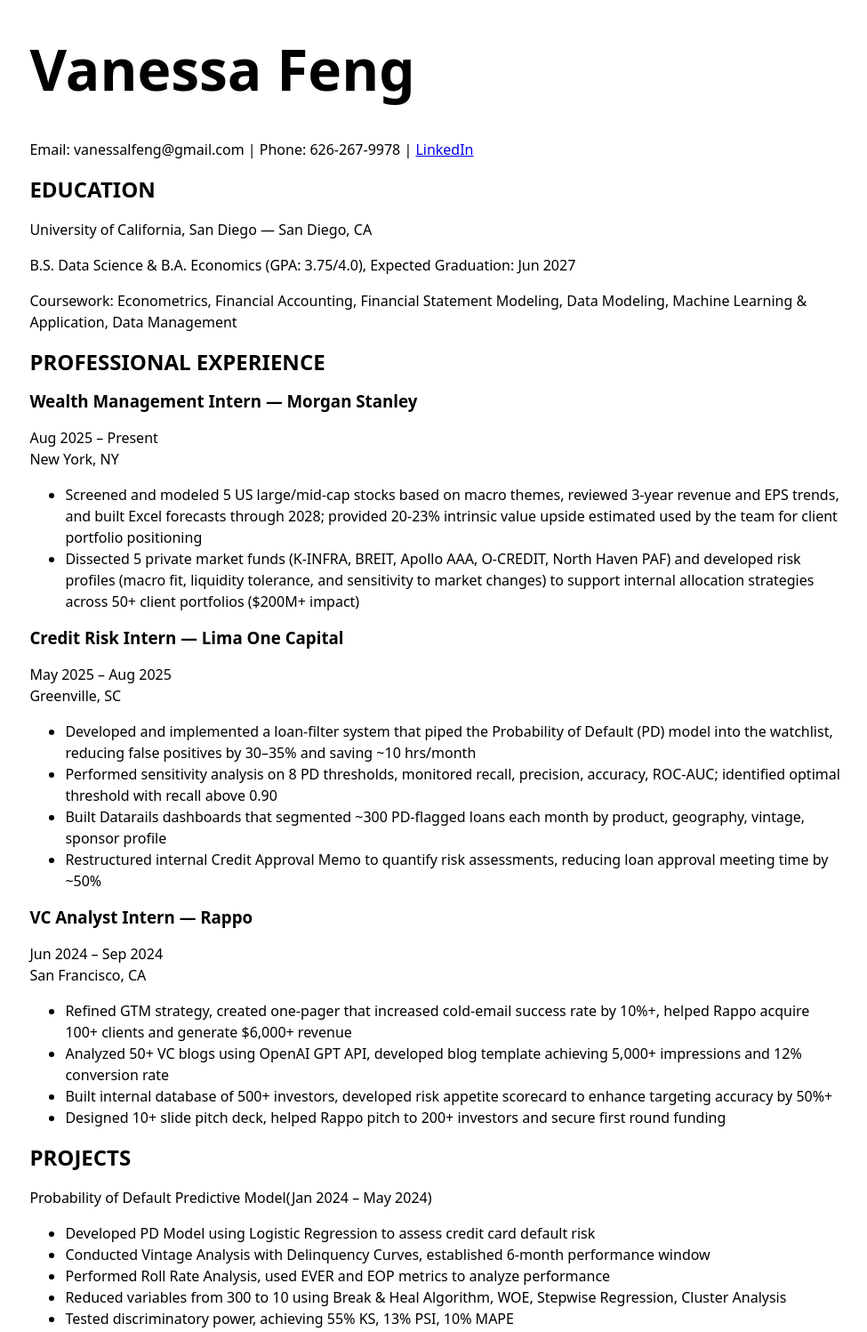
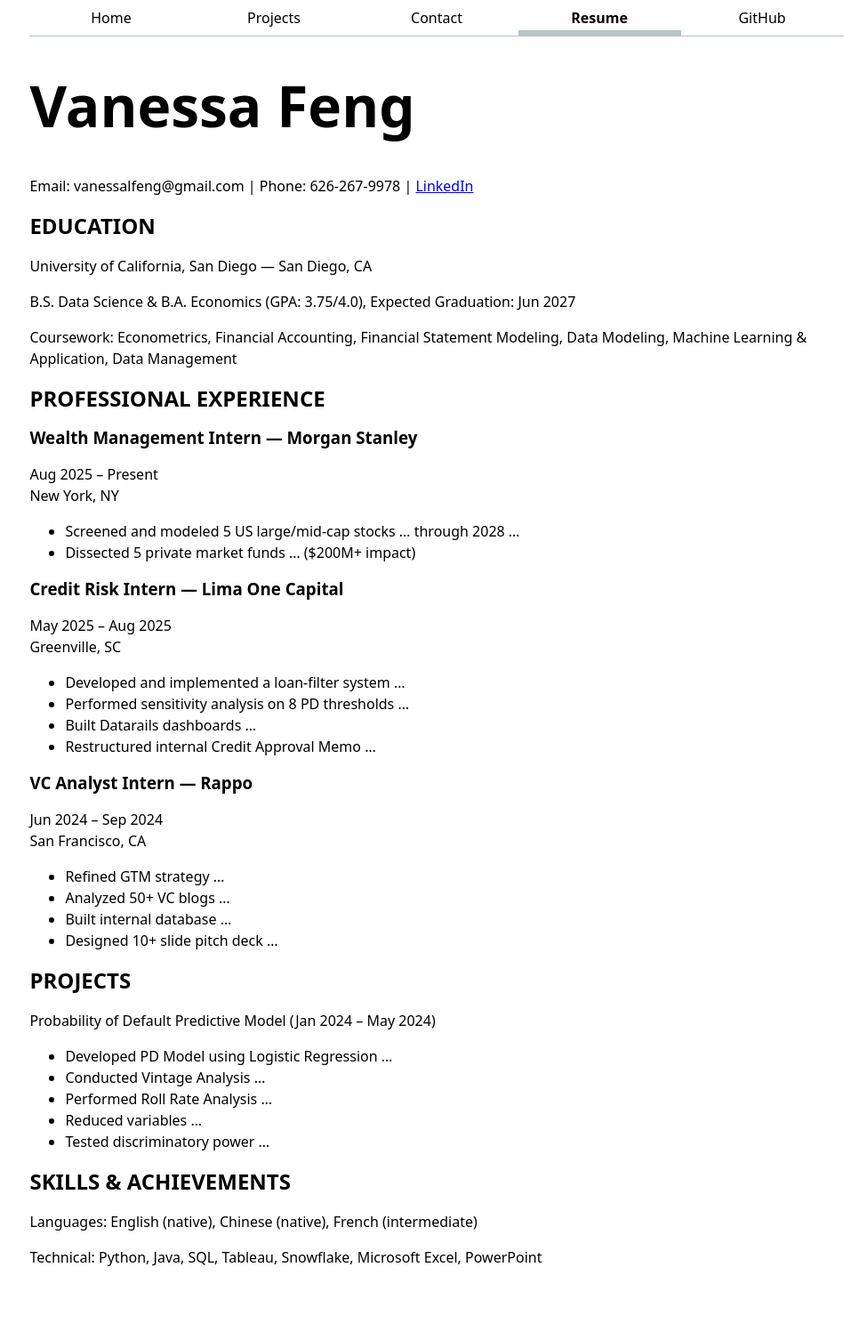
Before and after one commit to vanessallfeng/portfolio, a plain HTML site: page resume/resume.html in a window 1280 px wide. Shown: the top 1497 px of the page at 89% size, without its empty margins (149-1124 px from the left). After the commit the page ends 1441 px from the top, so only its background shows below. Drawn offline with Linux system fonts and the light colour scheme.

Commit message:
Lab3 edits

```diff
--- /dev/null
+++ b/global.js
@@ -0,0 +1,41 @@
+let pages = [
+  { url: "",                  title: "Home" },
+  { url: "projects/",         title: "Projects" },
+  { url: "contact/",          title: "Contact" },
+  { url: "resume/resume.html",title: "Resume" },
+  { url: "https://github.com/vanessallfeng", title: "GitHub" }
+];
+
+let nav = document.createElement("nav");
+document.body.prepend(nav);
+
+const BASE_PATH =
+  (location.hostname === "localhost" || location.hostname === "127.0.0.1")
+    ? "/"
+    : "/portfolio/";
+
+for (let p of pages) {
+  // build absolute URL for each item
+  let url = p.url;
+  if (!url.startsWith("http")) url = BASE_PATH + url;
+
+  const a = document.createElement("a");
+  a.textContent = p.title;
+
+  // resolve to an absolute URL once
+  const u = new URL(url, location.href);
+  a.href = u.href;
+
+  // highlight current page
+  a.classList.toggle(
+    "current",
+    u.host === location.host && u.pathname === location.pathname
+  );
+
+  // external links → new tab (and safe)
+  const isExternal = u.host !== location.host;
+  a.toggleAttribute("target", isExternal);
+  if (isExternal) a.rel = "noopener";
+
+  nav.append(a);
+}
--- a/resume/resume.html
+++ b/resume/resume.html
@@ -1,11 +1,13 @@
 <!DOCTYPE html>
 <html lang="en">
 <head>
-    <meta charset="UTF-8">
-    <meta name="viewport" content="width=device-width, initial-scale=1.0">
+  <meta charset="UTF-8" />
+  <meta name="viewport" content="width=device-width, initial-scale=1.0" />
   <title>Vanessa Feng's Resume</title>
-    <link rel="stylesheet" href="../style.css?v=3">
+  <link rel="stylesheet" href="../style.css?v=3" />
 </head>
+<body>
+
   <h1>Vanessa Feng</h1>
   <p>Email: vanessalfeng@gmail.com | Phone: 626-267-9978 |
      <a href="https://www.linkedin.com/in/vanessalfeng/" target="_blank">LinkedIn</a>
@@ -23,48 +25,50 @@
     <h3 class="role">Wealth Management Intern — Morgan Stanley</h3>
     <div class="dates">Aug 2025 – Present</div>
     <div class="where">New York, NY</div>
+    <ul>
+      <li>Screened and modeled 5 US large/mid-cap stocks … through <time datetime="2028">2028</time> …</li>
+      <li>Dissected 5 private market funds … ($200M+ impact)</li>
+    </ul>
   </div>
-  <ul>
-    <li>Screened and modeled 5 US large/mid-cap stocks based on macro themes, reviewed 3-year revenue and EPS trends, and built Excel forecasts through <time datetime="2028">2028</time>; provided 20-23% intrinsic value upside estimated used by the team for client portfolio positioning</li>
-    <li>Dissected 5 private market funds (K-INFRA, BREIT, Apollo AAA, O-CREDIT, North Haven PAF) and developed risk profiles (macro fit, liquidity tolerance, and sensitivity to market changes) to support internal allocation strategies across 50+ client portfolios ($200M+ impact)</li>
-  </ul>
 
   <div class="job">
     <h3 class="role">Credit Risk Intern — Lima One Capital</h3>
     <div class="dates">May 2025 – Aug 2025</div>
     <div class="where">Greenville, SC</div>
+    <ul>
+      <li>Developed and implemented a loan-filter system …</li>
+      <li>Performed sensitivity analysis on 8 PD thresholds …</li>
+      <li>Built Datarails dashboards …</li>
+      <li>Restructured internal Credit Approval Memo …</li>
+    </ul>
   </div>
-  <ul>
-    <li>Developed and implemented a loan-filter system that piped the Probability of Default (PD) model into the watchlist, reducing false positives by 30–35% and saving ~10 hrs/month</li>
-    <li>Performed sensitivity analysis on 8 PD thresholds, monitored recall, precision, accuracy, ROC-AUC; identified optimal threshold with recall above 0.90</li>
-    <li>Built Datarails dashboards that segmented ~300 PD-flagged loans each month by product, geography, vintage, sponsor profile</li>
-    <li>Restructured internal Credit Approval Memo to quantify risk assessments, reducing loan approval meeting time by ~50%</li>
-  </ul>
 
   <div class="job">
     <h3 class="role">VC Analyst Intern — Rappo</h3>
     <div class="dates">Jun 2024 – Sep 2024</div>
     <div class="where">San Francisco, CA</div>
+    <ul>
+      <li>Refined GTM strategy …</li>
+      <li>Analyzed 50+ VC blogs …</li>
+      <li>Built internal database …</li>
+      <li>Designed 10+ slide pitch deck …</li>
+    </ul>
   </div>
-  <ul>
-    <li>Refined GTM strategy, created one-pager that increased cold-email success rate by 10%+, helped Rappo acquire 100+ clients and generate $6,000+ revenue</li>
-    <li>Analyzed 50+ VC blogs using OpenAI GPT API, developed blog template achieving 5,000+ impressions and 12% conversion rate</li>
-    <li>Built internal database of 500+ investors, developed risk appetite scorecard to enhance targeting accuracy by 50%+</li>
-    <li>Designed 10+ slide pitch deck, helped Rappo pitch to 200+ investors and secure first round funding</li>
-  </ul>
 
   <h2>PROJECTS</h2>
-  <p>Probability of Default Predictive Model(<time datetime="2024-01">Jan 2024</time> – <time datetime="2024-05">May 2024</time>)</p>
+  <p>Probability of Default Predictive Model (<time datetime="2024-01">Jan 2024</time> – <time datetime="2024-05">May 2024</time>)</p>
   <ul>
-    <li>Developed PD Model using Logistic Regression to assess credit card default risk</li>
-    <li>Conducted Vintage Analysis with Delinquency Curves, established 6-month performance window</li>
-    <li>Performed Roll Rate Analysis, used EVER and EOP metrics to analyze performance</li>
-    <li>Reduced variables from 300 to 10 using Break & Heal Algorithm, WOE, Stepwise Regression, Cluster Analysis</li>
-    <li>Tested discriminatory power, achieving 55% KS, 13% PSI, 10% MAPE</li>
+    <li>Developed PD Model using Logistic Regression …</li>
+    <li>Conducted Vintage Analysis …</li>
+    <li>Performed Roll Rate Analysis …</li>
+    <li>Reduced variables …</li>
+    <li>Tested discriminatory power …</li>
   </ul>
 
   <h2>SKILLS & ACHIEVEMENTS</h2>
   <p>Languages: English (native), Chinese (native), French (intermediate)</p>
   <p>Technical: Python, Java, SQL, Tableau, Snowflake, Microsoft Excel, PowerPoint</p>
+
+  <script type="module" src="../global.js"></script>
 </body>
 </html>
--- a/style.css
+++ b/style.css
@@ -1,71 +1,78 @@
+html { color-scheme: light dark; }
+
 body {
   font: 100%/1.5 system-ui;
   max-width: 100ch;
   margin: 0 auto;
-  padding: 0 1rem
+  padding: 0 1rem;
 }
-img {max-width: 100%;height: auto}
+img { max-width: 100%; height: auto; }
 
-nav {display: flex}
-nav a {flex: 1}
+nav { display: flex; }
+nav a { flex: 1; }
 
 nav a {
   text-decoration: none;
   color: inherit;
   text-align: center;
-  padding: 0.5em
+  padding: 0.5em;
 }
 
 nav {
+  --border-color: oklch(50% 10% 200 / 40%);
   margin-bottom: 0.7rem;
-  border-bottom: 1px solid oklch(80% 3% 200)
+  border-bottom: 1px solid var(--border-color);
 }
 
 nav a.current {
-  border-bottom: 0.4em solid oklch(80% 3% 200);
-  padding-bottom: 0.1em
+  border-bottom: 0.4em solid var(--border-color);
+  padding-bottom: 0.1em;
+  font-weight: 600;
 }
 
-:root {--color-accent: oklch(29.929% 0.15269 270.805)}
-html {accent-color: var(--color-accent)}
+:root { --color-accent: oklch(70% 0.12 320); }
+html  { accent-color: var(--color-accent); }
 
 nav a:hover {
-  border-bottom: 0.4em solid var(--color-accent);
-  background-color: oklch(from var(--color-accent) 95% 5% h)
+  /* softer hover that blends with background */
+  background-color: color-mix(in oklch, var(--color-accent), canvas 85%);
+  border-bottom-color: var(--border-color);
 }
 
-input, textarea, button {font: inherit}
+input, textarea, button { font: inherit; }
 
 form {
   display: grid;
   grid-template-columns: auto 1fr;
-  gap: 1em
+  gap: 1em;
 }
-label {display: contents}
-button {grid-column: 1/-1}
+label { display: contents; }
+button { grid-column: 1 / -1; }
 
 .projects {
   display: grid;
   grid-template-columns: repeat(auto-fill, minmax(15em, 1fr));
-  gap: 1em
+  gap: 1em;
 }
 
 .projects article {
   display: grid;
   grid-template-rows: subgrid;
-  grid-row: span 3
+  grid-row: span 3;
 }
-.projects h2 {margin: 0}
+.projects h2 { margin: 0; }
 
-h1 {font-size: 400%}
+h1 { font-size: 400%; }
 
 h1, h2, h3, h4, h5, h6 {
   line-height: 1.1;
-  text-wrap: balance
+  text-wrap: balance;
 }
-body.resume h1{margin:0 0 .5rem}
-body.resume section{margin:1rem 0}
-body.resume ul{margin:0.5rem 0 0 1.25em}
-body.resume li{margin:0.35em 0}
-body.resume .job{display:grid;grid-template-columns:1fr auto;gap:.25rem;align-items:baseline}
-body.resume .job .where,body.resume .job .dates{opacity:.8}
+
+body.resume h1 { margin: 0 0 .5rem; }
+body.resume section { margin: 1rem 0; }
+body.resume ul { margin: 0.5rem 0 0 1.25em; }
+body.resume li { margin: 0.35em 0; }
+body.resume .job { display: grid; grid-template-columns: 1fr auto; gap: .25rem; align-items: baseline; }
+body.resume .job .where,
+body.resume .job .dates { opacity: .8; }
```
Also changed, not shown: index.html (+1 -0 lines). Lines whose indentation alone changed are shown as unchanged.
